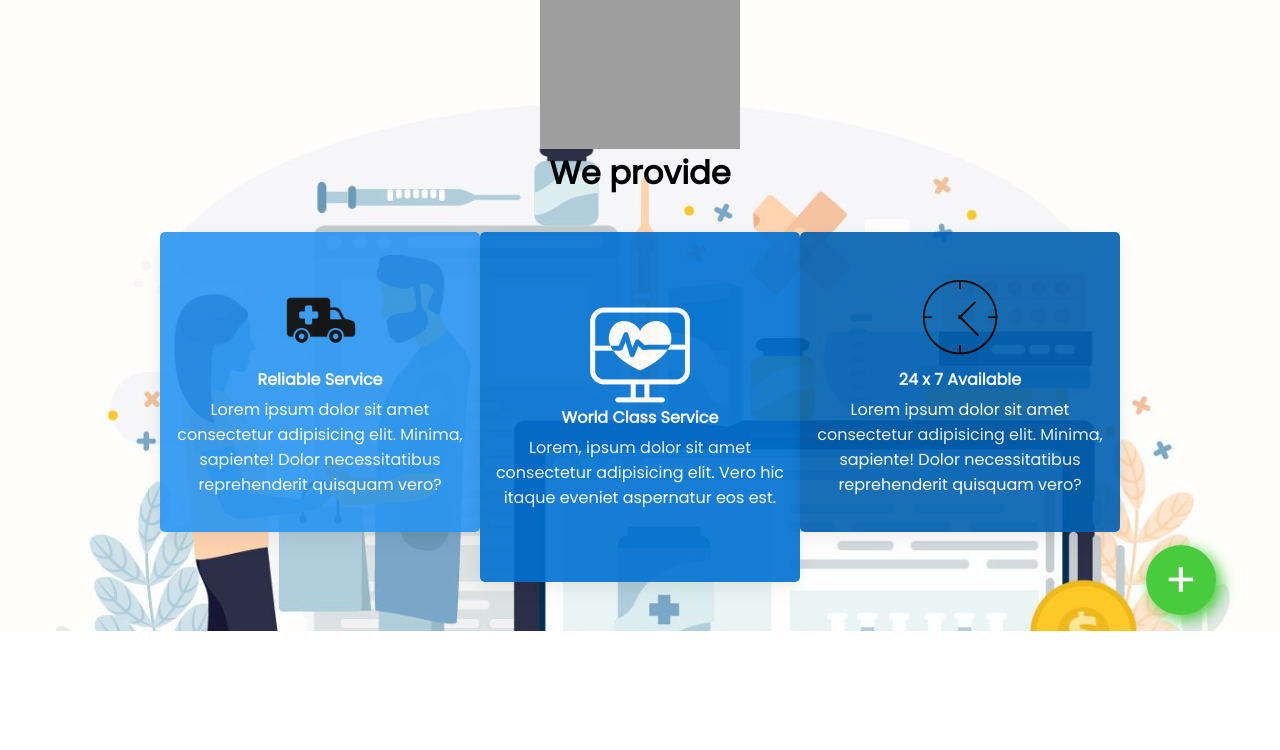
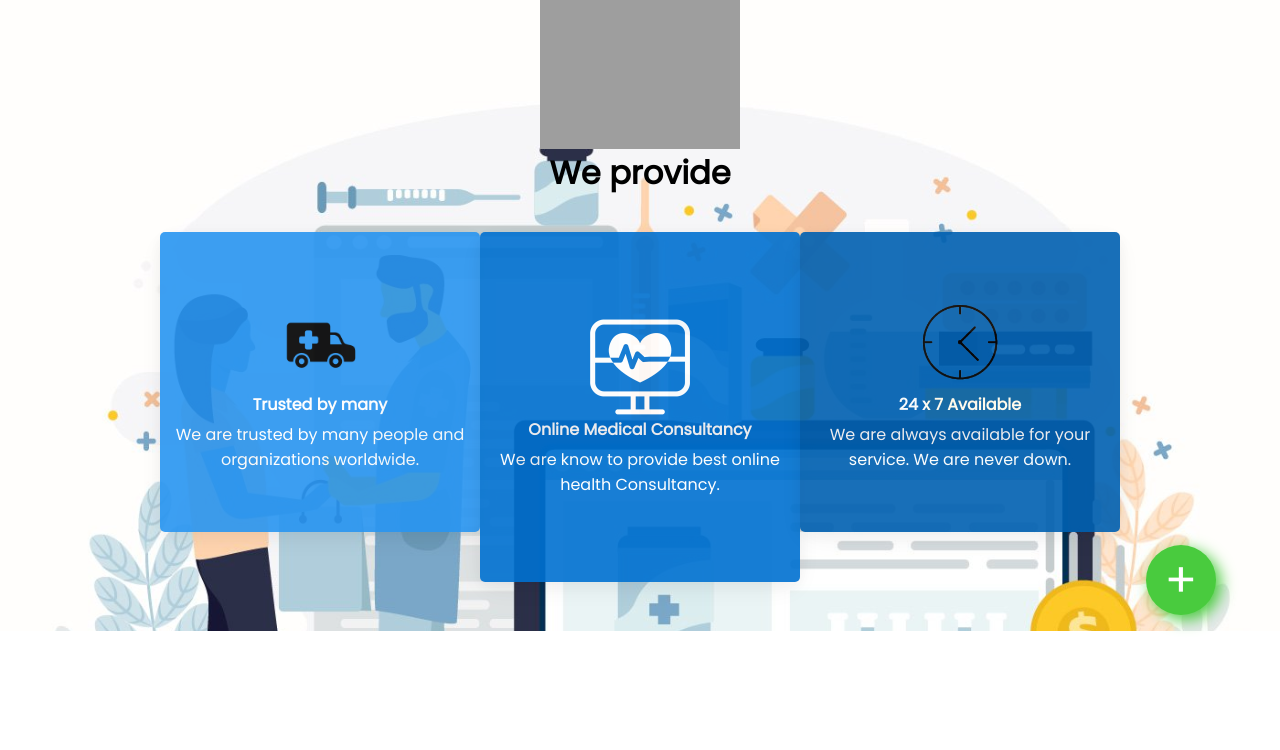
Before and after one commit to yogeshkattel/golden-gate, a Django app: page / in a window 1280 px wide. Shown: the part 121-871 px from the top of the page. Run offline with Django 3.2, Linux system fonts and the light colour scheme; grey boxes are pictures that could not be loaded.

Commit message:
updated index page

```diff
--- a/nepmed/templates/disease_detail.html
+++ b/nepmed/templates/disease_detail.html
@@ -68,7 +68,7 @@
         </div>
     </header>
 
-
+    yaman.sarabariya
     <!-- disease detail -->
     <div class="disease_detail">
         <h1>Corona -Covid 19</h1>
--- a/nepmed/templates/index.html
+++ b/nepmed/templates/index.html
@@ -1,6 +1,7 @@
 <!DOCTYPE html>
 <html lang="en">
 {% load static %}
+
 <head>
     <meta charset="UTF-8">
     <meta http-equiv="X-UA-Compatible" content="IE=edge">
@@ -55,8 +56,8 @@
                     <li><a class="active nav-link" href="#home">Home</a></li>
                     <li><a class="nav-link" href="#services">Services</a></li>
                     <li><a class="nav-link" href="#faq">FAQ</a></li>
-                    <li><a class="nav-link" href="{% url "queries" %}">Queries</a></li>
-                    <li><a class="nav-link" href="{% url "diseaselist" %}">Diseases</a></li>
+                    <li><a class="nav-link" href="{% url 'queries' %}">Queries</a></li>
+                    <li><a class="nav-link" href="{% url  'diseaselist' %}">Diseases</a></li>
                 </ul>
             </div>
             <div class="search">
@@ -77,20 +78,18 @@
                 <div class="card1">
                     <img src="{% static 'img/ambulance.png' %}" alt="Ambulance">
                     <p class="title">
-                        <b>Reliable Service</b>
+                        <b>Trusted by many</b>
                     </p>
                     <p class="description">
-                        Lorem ipsum dolor sit amet consectetur adipisicing elit. Minima, sapiente! Dolor necessitatibus reprehenderit quisquam vero?
-                    </p>
+                        We are trusted by many people and organizations worldwide. </p>
                 </div>
                 <div class="card2">
                     <img src="{% static 'img/heart.png' %}" alt="Heart">
                     <p class="title">
-                        <b>World Class Service</b>
+                        <b>Online Medical Consultancy</b>
                     </p>
                     <p class="description">
-                        Lorem, ipsum dolor sit amet consectetur adipisicing elit. Vero hic itaque eveniet aspernatur eos est.
-                    </p>
+                        We are know to provide best online health Consultancy. </p>
                 </div>
                 <div class="card3">
                     <img src="{% static 'img/clock.png' %}" alt="Clock">
@@ -98,8 +97,7 @@
                         <b>24 x 7 Available</b>
                     </p>
                     <p class="description">
-                        Lorem ipsum dolor sit amet consectetur adipisicing elit. Minima, sapiente! Dolor necessitatibus reprehenderit quisquam vero?
-                    </p>
+                        We are always available for your service. We are never down. </p>
                 </div>
             </div>
         </div>
@@ -136,29 +134,30 @@
                 <iframe width="560" height="315" src="https://www.youtube.com/embed/UYjlbTnF-YE" title="YouTube video player" frameborder="0" allow="accelerometer; autoplay; clipboard-write; encrypted-media; gyroscope; picture-in-picture" allowfullscreen></iframe>
             </div>
         </div>
+        <h3 style="text-align: center;">How to be safe from infections ?</h3>
         <div class="service-cards">
             <div class="card">
-                <img class="service-card-img" src="{% static 'img/service1.jpg' %}" alt="Digital Control Center">
+                <img class="service-card-img" src="{% static 'img/service1.jpg' %}">
                 <div class="text">
-                    Digital Control Center
+                    Wash hands frequently
                 </div>
             </div>
             <div class="card">
-                <img class="service-card-img" src="{% static 'img/service2.jpg' %}" alt="Hygenice Operating Room">
+                <img class="service-card-img" src="{% static 'img/service2.jpg' %}">
                 <div class="text">
-                    Hygenice Operating Room
+                    Wear a mask
                 </div>
             </div>
             <div class="card">
-                <img class="service-card-img" src="{% static 'img/service3.jpg' %}" alt="Specialist Physician">
+                <img class="service-card-img" src="{% static 'img/service3.jpg' %}">
                 <div class="text">
-                    Specialist Physician
+                    Maintain social distancing
                 </div>
             </div>
             <div class="card">
-                <img class="service-card-img" src="{% static 'img/service4.jpg' %}" alt="Digital Control Center">
+                <img class="service-card-img" src="{% static 'img/service4.jpg' %}">
                 <div class="text">
-                    Digital Control Center
+                    Avoid gathering
                 </div>
             </div>
         </div>
```
Also changed, not shown: nepmed/static/img/diabetes.jfif (added), nepmed/static/img/diarrhoea.jpg (added), nepmed/static/img/service1.jpg, nepmed/static/img/service2.jpg, nepmed/static/img/service3.jpg, nepmed/static/img/service4.jpg.
